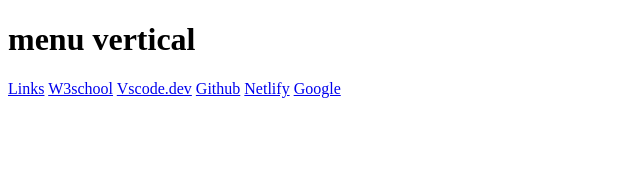
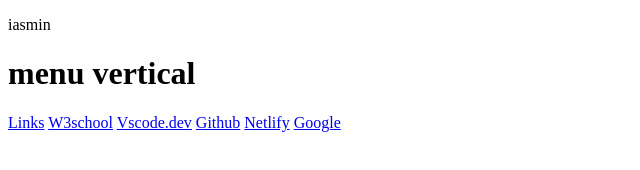
Before and after one commit to Iasmin000/menuVertical, a plain HTML site: page index.html in a window 1280 px wide. Shown: the whole page, without its empty margins (0-640 px from the left). Drawn offline with Linux system fonts and the light colour scheme.

Commit message:
alterações

```diff
--- a/index.html
+++ b/index.html
@@ -6,9 +6,6 @@
         <meta name="viewport" content="width=1, initial-scale=1.0">
         <title>Menu Vertical</title>
         <link rel="stylesheet" href="stylee.css">
-
-
-
     </head>
     <body>
 
@@ -16,10 +13,12 @@
     </body>
     </html>
 
-    <head>
+    <p> iasmin</p>
 
 
-        <h1> menu vertical </h1>
+
+
+       <h1> menu vertical </h1>
 
         <div class="menu vertical">
           <a href="#" class="active">Links</a>
```
